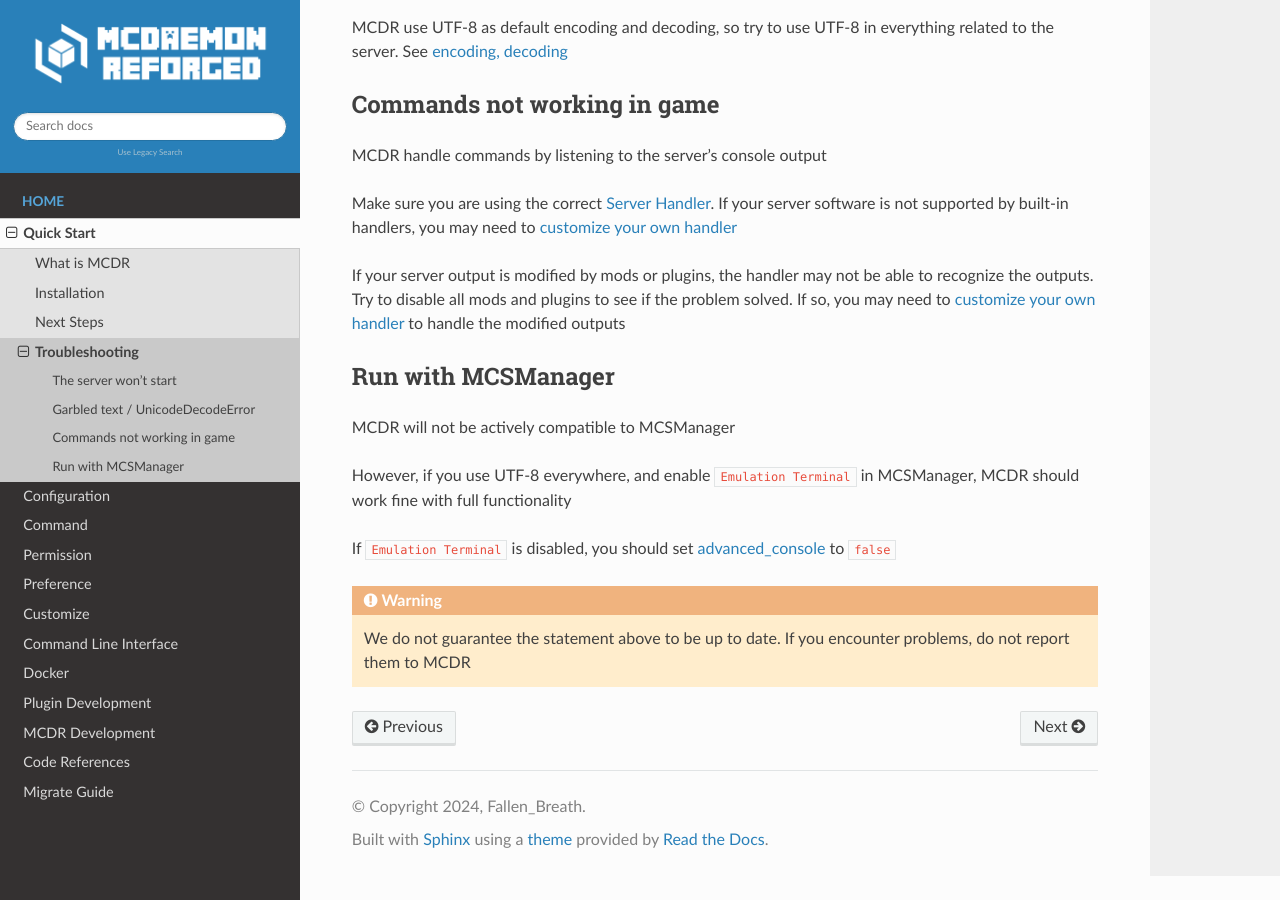
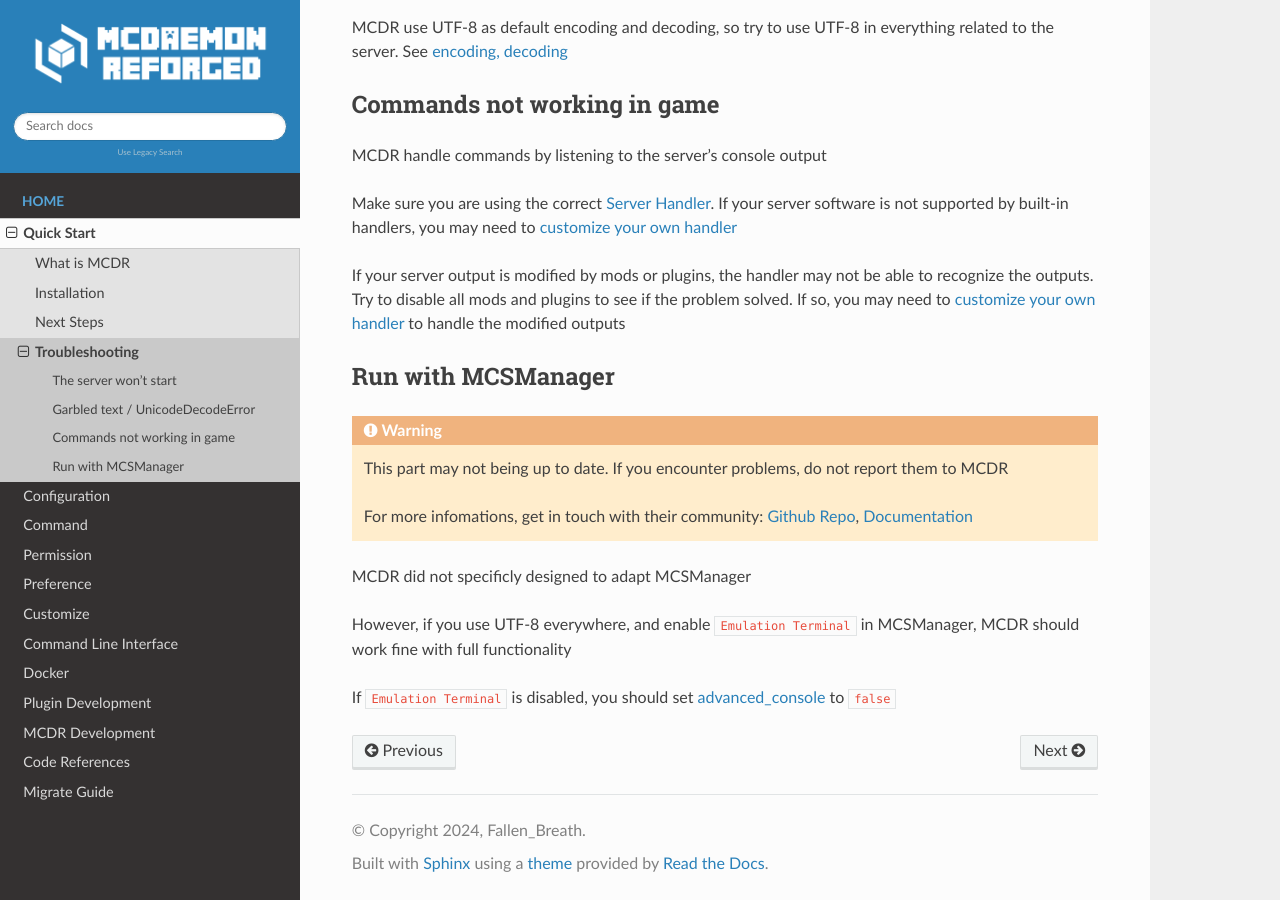
Before and after one commit to MCDReforged/MCDReforged, a Sphinx documentation site: the page built from docs/source/quick_start/troubleshooting.rst, in a window 1280 px wide and 900 px high, scrolled down 520 px. Built offline with Sphinx 7.4.7 and the Read the Docs theme 3.1.0, drawn with Linux system fonts in a browser that asks for light colours; pages that are not in the unit, such as notebooks, are missing from menus; the version number could not be read and is left out; comment, search, counter and statistics services are not loaded.

Commit message:
doc(quick_start): compatibility with MCSManager

```diff
--- a/docs/source/quick_start/troubleshooting.rst
+++ b/docs/source/quick_start/troubleshooting.rst
@@ -33,12 +33,14 @@ If your server output is modified by mods or plugins, the handler may not be abl
 Run with MCSManager
 -------------------
 
-MCDR will not be actively compatible to MCSManager
+.. warning::
+
+    This part may not being up to date. If you encounter problems, do not report them to MCDR
+
+    For more infomations, get in touch with their community: `Github Repo <https://github.com/MCSManager/MCSManager>`__, `Documentation <https://docs.mcsmanager.com/>`__
+
+MCDR did not specificly designed to adapt MCSManager
 
 However, if you use UTF-8 everywhere, and enable ``Emulation Terminal`` in MCSManager, MCDR should work fine with full functionality
 
 If ``Emulation Terminal`` is disabled, you should set :ref:`configuration:advanced_console` to ``false``
-
-.. warning::
-
-    We do not guarantee the statement above to be up to date. If you encounter problems, do not report them to MCDR
```
